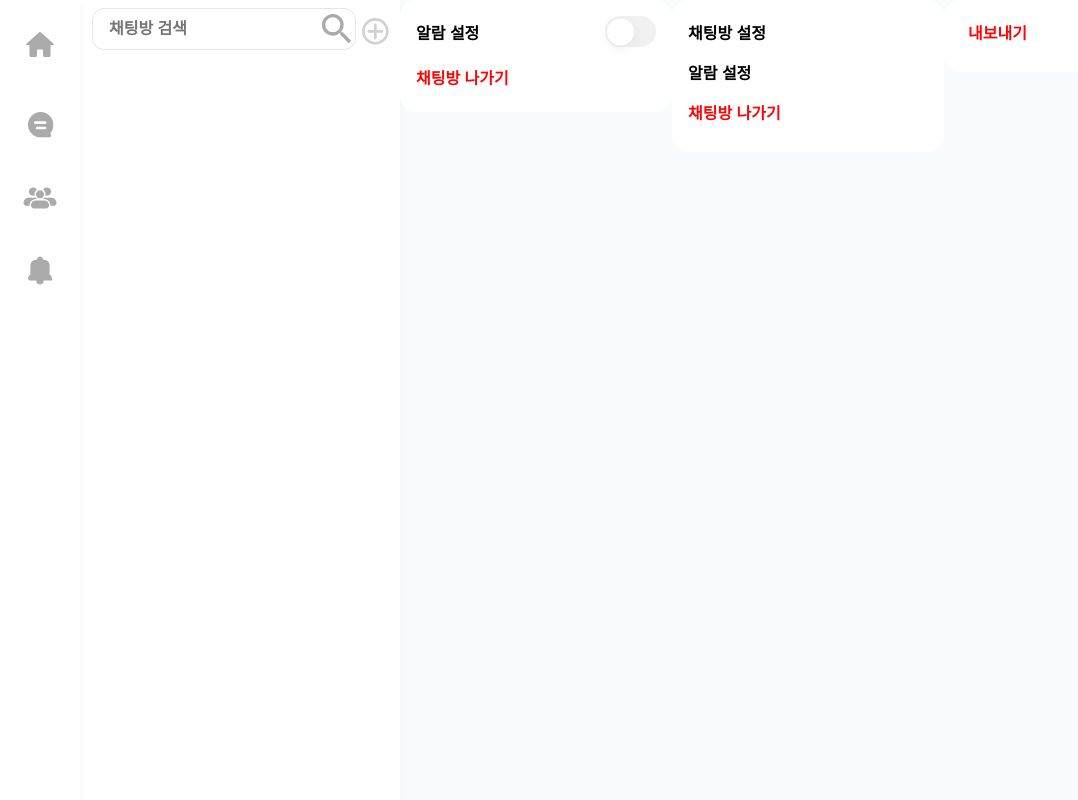
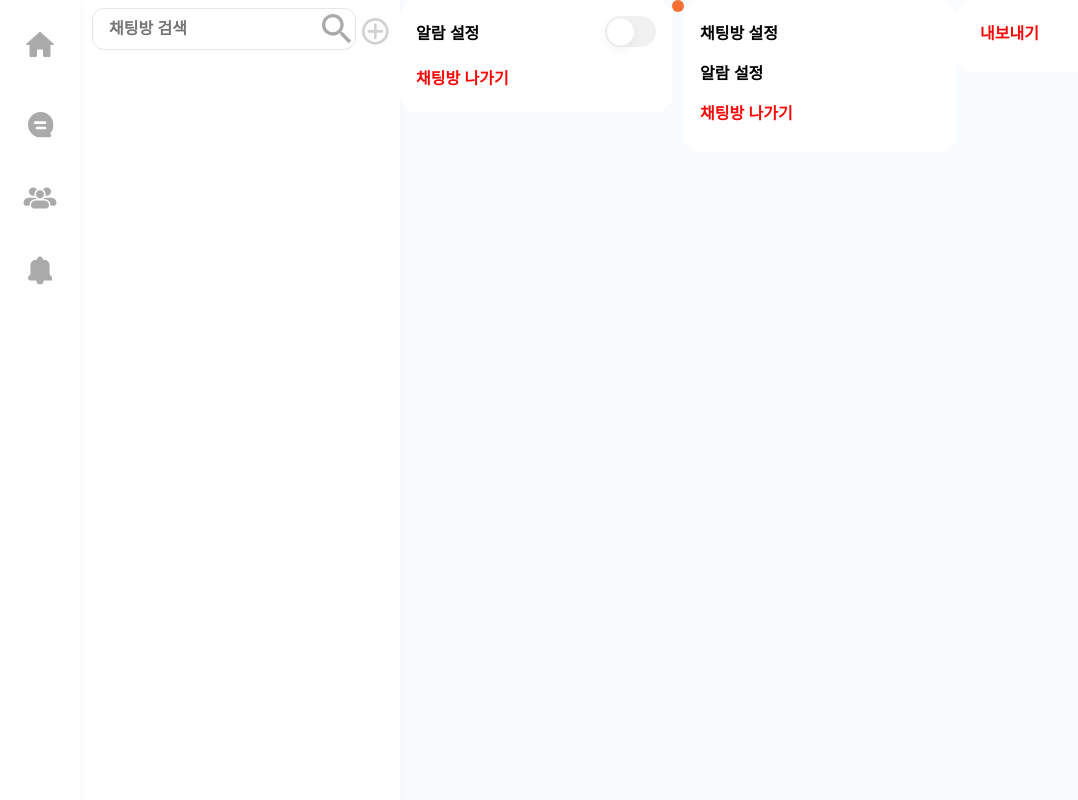
Before and after one commit to apeun-gidaechi/seugi-desktop, a React (Vite) app: page /chat in a window 1280 px wide. Shown: the top 800 px of the page, without its empty margins (0-1078 px from the left). Built offline with nearby package versions, Linux system fonts and the light colour scheme.

Commit message:
⚡ :: Normal Badge

```diff
--- /dev/null
+++ b/src/components/BadgeNormal/badgenormal.style.ts
@@ -0,0 +1,9 @@
+import styled from "styled-components";
+
+export const Reddot = styled.div`
+    width: 12px;
+    height: 12px;
+
+    background: #F76E33;
+    border-radius: 100%;
+`
--- /dev/null
+++ b/src/components/BadgeNormal/badgenormal.tsx
@@ -0,0 +1,10 @@
+import React from 'react'
+import * as S from "../BadgeNormal/badgenormal.style"
+
+const badgenormal = () => {
+  return (
+    <S.Reddot></S.Reddot>
+  )
+}
+
+export default badgenormal
--- a/src/components/sidebar/sidebar.tsx
+++ b/src/components/sidebar/sidebar.tsx
@@ -17,6 +17,7 @@ import MainRoomMemberManger from "../../components/mainRoomMemberManger/mainRoom
 import MainRoomSearch from "../MainRoomSearch/mainRoomSearch";
 import MainRoomInfo from "../MainRoomInfo/MainRoomInfo"
 import MainRoomInfoManger from "../MainRoomInfoManager/mainRoomInfomanager"
+import BadgeNormal from "../BadgeNormal/badgenormal"
 
 const sidebar = () => {
   return (
@@ -42,6 +43,7 @@ const sidebar = () => {
                 <SendMessage/>
             </S.SideBarChat>
         <MainRoomInfo/>
+        <BadgeNormal/>
         <MainRoomInfoManger/>
         {/* <MainRoomSearch/> */}
         <MainRoomMemberManger/>
```
